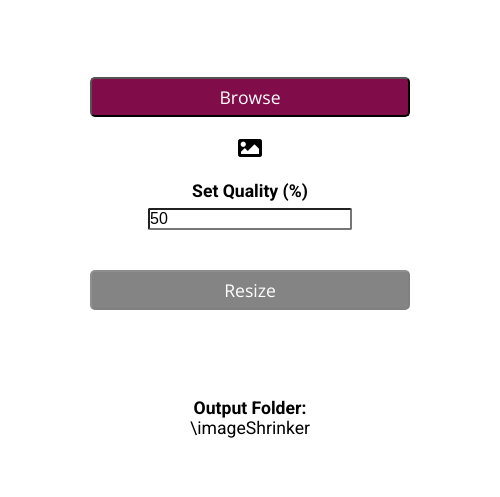
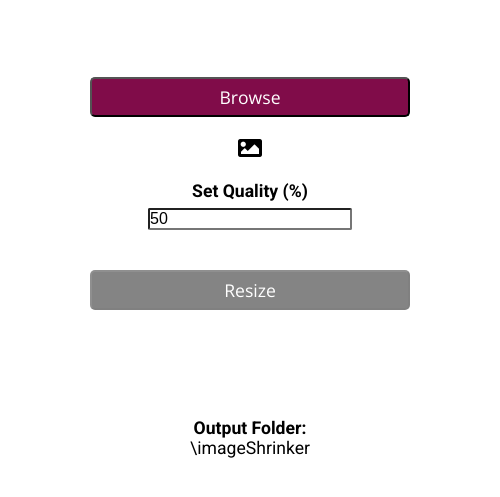
Before and after one commit to anshuman9999/electron-image-shrink, an Electron app: page app/index.html in a window 500 px wide. Shown: the part 85-582 px from the top of the page. Drawn offline with nearby package versions, Linux system fonts and the light colour scheme; no server answers.

Commit message:
added more styling and an output path

```diff
--- a/app/style.css
+++ b/app/style.css
@@ -128,6 +128,7 @@
     flex-direction: column;
     align-items: center;
     justify-content: center;
+    margin-top: 20px;
 }
 
 #output-path-para {
--- a/package.json
+++ b/package.json
@@ -5,11 +5,13 @@
   "main": "main.js",
   "scripts": {
     "start": "electron .",
-    "dev": "nodemon --exec electron ."
+    "dev": "nodemon --exec electron .",
+    "package-win": "electron-packager . --overwrite --platform=win32 --arch=ia32 --icon=assets/icons/win/icon.ico --prune=false --out=release-builds --version-string.CompanyName=CE --version-string.FileDescription=CE --version-string.ProductName=\"ImageShrinker\""
   },
   "author": "Anshuman Pandey",
   "devDependencies": {
     "electron": "^10.1.0",
+    "electron-packager": "^15.1.0",
     "nodemon": "^2.0.4"
   },
   "dependencies": {
```
Also changed, not shown: 1 other file.
